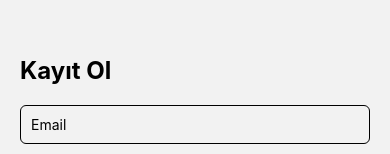
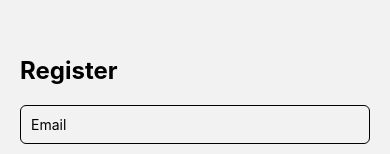
Before and after one commit to nisaolcucu/motivApp, a React Native app: screen /Register in a window 390 px wide. Shown: the part 258-412 px from the top of the page. Built offline with nearby package versions, Linux system fonts and the light colour scheme.

Commit message:
translate again

```diff
--- a/screens/RegisterScreen.js
+++ b/screens/RegisterScreen.js
@@ -28,7 +28,7 @@ const RegisterScreen = ({ navigation }) => {
 
   return (
     <View style={styles.container}>
-      <Text style={styles.title}>Kayıt Ol</Text>
+      <Text style={styles.title}>Register</Text>
       <TextInput
         style={styles.input}
         placeholder="Email"
```
